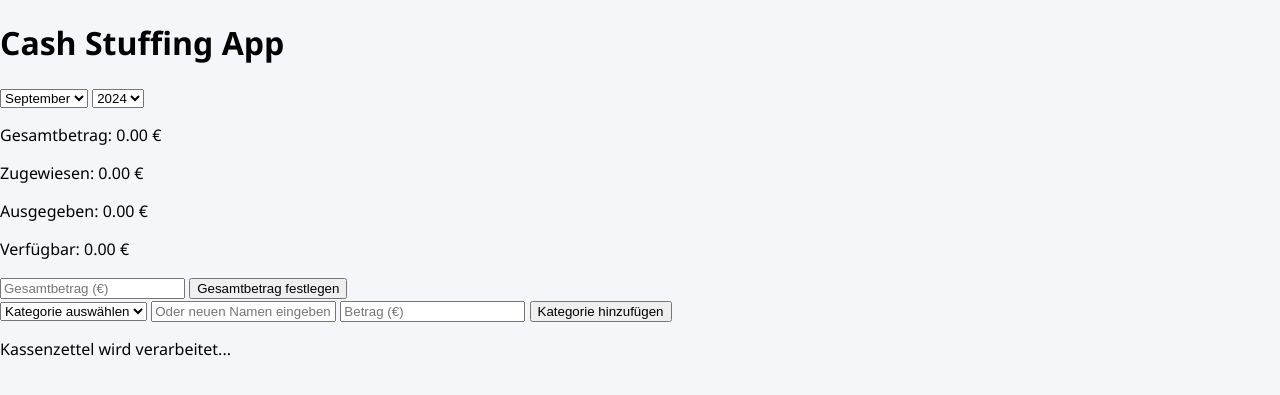
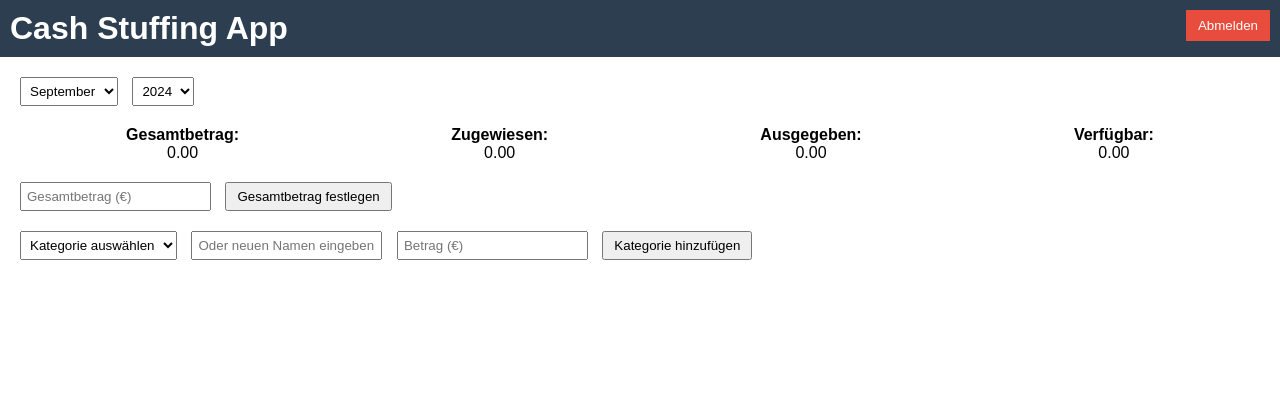
Before and after one commit to KDennisOD/Cash-Stuffing, a Flask app: page / in a window 1280 px wide. Shown: the top 395 px of the page. Run offline with Flask 3, Linux system fonts and the light colour scheme; the visitor is signed in with stand-in values (Sample User, id 1).

Commit message:
Improve UI design and fix receipt upload functionality
- Updated index.html to enhance layout and adhere to UI/UX standards.
- Added and updated style.css to improve styling and responsiveness.
- Fixed issues in app.js related to the receipt upload and processing overlay.
- Modified the overlay to display only during actual scanning.
- Ensured the 'Processing receipt...' message appears appropriately.

```diff
--- a/static/app.js
+++ b/static/app.js
@@ -282,8 +282,10 @@ function updateSummary() {
     document.getElementById('remainingAmount').innerText = (totalAmount - allocatedAmount).toFixed(2);
 }
 
+// Aktualisierte Funktion zum Scannen des Kassenzettels
 function scanReceipt(event, categoryIndex) {
-    const file = event.target.files[0];
+    const fileInput = event.target;
+    const file = fileInput.files[0];
     if (file) {
         const formData = new FormData();
         formData.append('receipt', file);
@@ -297,6 +299,9 @@ function scanReceipt(event, categoryIndex) {
         .then(response => response.json())
         .then(data => {
             hideProcessingOverlay();
+
+            // Zurücksetzen des File Inputs
+            fileInput.value = '';
 
             if (data.success) {
                 const amountValue = parseFloat(data.amount);
@@ -338,15 +343,22 @@ function scanReceipt(event, categoryIndex) {
     }
 }
 
+// Aktualisierte Funktion zum Anzeigen des Overlays
 function showProcessingOverlay() {
     const overlay = document.getElementById('processingOverlay');
     overlay.style.display = 'flex';
 }
 
+// Aktualisierte Funktion zum Verbergen des Overlays
 function hideProcessingOverlay() {
     const overlay = document.getElementById('processingOverlay');
     overlay.style.display = 'none';
 }
 
+// Hinzufügen der Logout-Funktion
+function logout() {
+    window.location.href = '/logout';
+}
+
 // App initialisieren
 window.onload = initDateSelectors;
--- a/static/style.css
+++ b/static/style.css
@@ -1,65 +1,145 @@
-/* static/style.css */
-/* Allgemeine Stile */
+/* style.css */
+
 body {
-    font-family: 'Segoe UI', Tahoma, Geneva, Verdana, sans-serif;
+    font-family: Arial, sans-serif;
     margin: 0;
     padding: 0;
-    background-color: #f5f6fa;
 }
 
 header {
-    background-color: #2f3640;
+    background-color: #2c3e50;
     color: white;
+    padding: 10px;
+}
+
+header h1 {
+    margin: 0;
+    display: inline-block;
+}
+
+header nav {
+    float: right;
+}
+
+header nav button {
+    background-color: #e74c3c;
+    color: white;
+    border: none;
+    padding: 8px 12px;
+    cursor: pointer;
+}
+
+main {
     padding: 20px;
+}
+
+.date-selectors {
+    margin-bottom: 20px;
+}
+
+.date-selectors select {
+    padding: 5px;
+    margin-right: 10px;
+}
+
+.budget-summary {
+    display: flex;
+    justify-content: space-around;
+    margin-bottom: 20px;
+}
+
+.summary-item {
     text-align: center;
 }
 
-header a {
-    color: white;
-    text-decoration: none;
-    float: right;
-    margin-right: 20px;
+.summary-item p {
+    margin: 0;
+    font-weight: bold;
 }
 
-header a:hover {
-    text-decoration: underline;
+.set-total-amount,
+.add-category {
+    margin-bottom: 20px;
 }
 
-/* Container-Stile */
-.container {
-    padding: 20px;
-    max-width: 800px;
-    margin: 0 auto;
+.set-total-amount input,
+.add-category input,
+.add-category select {
+    padding: 5px;
+    margin-right: 10px;
 }
 
-/* Fehlernachrichten */
-.error {
-    color: red;
+.set-total-amount button,
+.add-category button {
+    padding: 5px 10px;
+}
+
+.budget-item {
+    border: 1px solid #ccc;
+    padding: 10px;
     margin-bottom: 10px;
 }
 
-/* Formularstile */
-form {
+.budget-item h3 {
+    margin: 0;
     display: flex;
-    flex-direction: column;
+    justify-content: space-between;
 }
 
-form input, form button {
-    padding: 10px;
-    margin-bottom: 10px;
-    font-size: 16px;
-}
-
-form button {
-    background-color: #e84118;
-    color: white;
+.delete-btn {
+    background-color: transparent;
     border: none;
+    color: #e74c3c;
+    font-size: 20px;
     cursor: pointer;
 }
 
-form button:hover {
-    background-color: #c23616;
+.category-details {
+    margin: 10px 0;
 }
 
-/* Zusätzliche Stile nach Bedarf */
-/* ... */
+.add-expense-form input {
+    padding: 5px;
+    margin-right: 10px;
+    margin-bottom: 10px;
+}
+
+.add-expense-form button {
+    padding: 5px 10px;
+}
+
+.expense-list {
+    list-style-type: none;
+    padding: 0;
+}
+
+.expense-item {
+    display: flex;
+    justify-content: space-between;
+    padding: 5px 0;
+}
+
+.expense-delete-btn {
+    background-color: transparent;
+    border: none;
+    color: #e74c3c;
+    font-size: 16px;
+    cursor: pointer;
+}
+
+#processingOverlay {
+    display: none;
+    position: fixed;
+    top: 0;
+    left: 0;
+    right: 0;
+    bottom: 0;
+    background-color: rgba(0, 0, 0, 0.5);
+    justify-content: center;
+    align-items: center;
+}
+
+.processing-text {
+    color: white;
+    font-size: 24px;
+}
--- a/templates/index.html
+++ b/templates/index.html
@@ -6,26 +6,44 @@
     <link rel="stylesheet" href="{{ url_for('static', filename='style.css') }}">
 </head>
 <body>
+    <header>
         <h1>Cash Stuffing App</h1>
+        <nav>
+            <button onclick="logout()">Abmelden</button>
+        </nav>
+    </header>
 
-    <div class="date-selectors">
+    <main>
+        <section class="date-selectors">
             <select id="monthSelect" onchange="changePeriod()"></select>
             <select id="yearSelect" onchange="changePeriod()"></select>
+        </section>
+
+        <section class="budget-summary">
+            <div class="summary-item">
+                <p>Gesamtbetrag:</p>
+                <span id="displayTotalAmount">0.00 €</span>
             </div>
+            <div class="summary-item">
+                <p>Zugewiesen:</p>
+                <span id="allocatedAmount">0.00 €</span>
+            </div>
+            <div class="summary-item">
+                <p>Ausgegeben:</p>
+                <span id="totalExpenses">0.00 €</span>
+            </div>
+            <div class="summary-item">
+                <p>Verfügbar:</p>
+                <span id="remainingAmount">0.00 €</span>
+            </div>
+        </section>
 
-    <div class="budget-summary">
-        <p>Gesamtbetrag: <span id="displayTotalAmount">0.00</span> €</p>
-        <p>Zugewiesen: <span id="allocatedAmount">0.00</span> €</p>
-        <p>Ausgegeben: <span id="totalExpenses">0.00</span> €</p>
-        <p>Verfügbar: <span id="remainingAmount">0.00</span> €</p>
-    </div>
+        <section class="set-total-amount">
+            <input type="number" id="totalAmount" placeholder="Gesamtbetrag (€)" min="0" step="0.01">
+            <button onclick="setTotalAmount()">Gesamtbetrag festlegen</button>
+        </section>
 
-    <div class="set-total-amount">
-        <input type="number" id="totalAmount" placeholder="Gesamtbetrag (€)">
-        <button onclick="setTotalAmount()">Gesamtbetrag festlegen</button>
-    </div>
-
-    <div class="add-category">
+        <section class="add-category">
             <select id="categorySelect">
                 <option value="">Kategorie auswählen</option>
                 <option value="Miete">Miete</option>
@@ -37,19 +55,17 @@
                 <option value="Sonstiges">Sonstiges</option>
             </select>
             <input type="text" id="categoryName" placeholder="Oder neuen Namen eingeben">
-        <input type="number" id="categoryAmount" placeholder="Betrag (€)">
+            <input type="number" id="categoryAmount" placeholder="Betrag (€)" min="0" step="0.01">
             <button onclick="addCategory()">Kategorie hinzufügen</button>
-    </div>
+        </section>
 
         <ul id="budgetList"></ul>
+    </main>
 
     <div id="processingOverlay">
         <div class="processing-text">Kassenzettel wird verarbeitet...</div>
     </div>
 
-    <script>
-        // Alle JavaScript-Funktionen aus deiner 'app.js' hier einfügen oder die Datei korrekt einbinden
-    </script>
     <script src="{{ url_for('static', filename='app.js') }}"></script>
 </body>
 </html>
```
Lines whose indentation alone changed are shown as unchanged.
